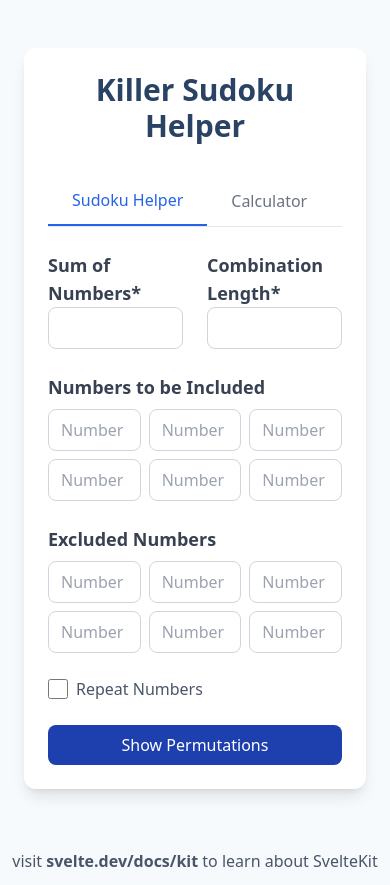
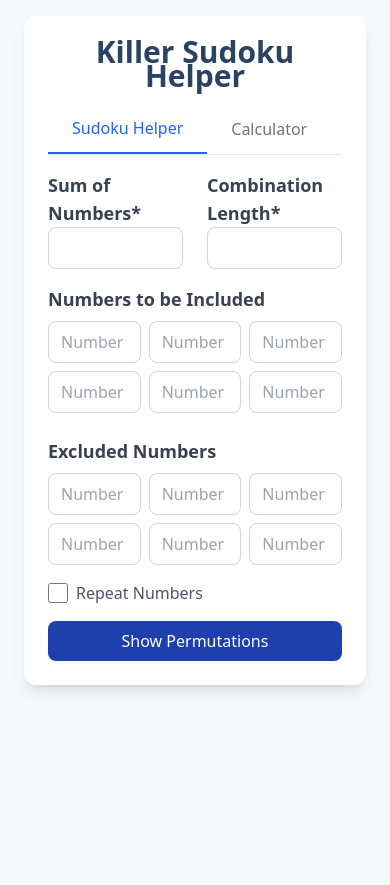
Before and after one commit to pteo/sudoku_helper, a SvelteKit app: page / in a window 390 px wide. After the commit the page ends 844 px from the top, so only its background shows below. Built offline with nearby package versions, Linux system fonts and the light colour scheme.

Commit message:
Adjusting spacing to fit better on mobile screen

```diff
--- a/src/routes/+layout.svelte
+++ b/src/routes/+layout.svelte
@@ -13,11 +13,7 @@
 		{@render children()}
 	</main>
 
-	<footer>
-		<p>
-			visit <a href="https://svelte.dev/docs/kit">svelte.dev/docs/kit</a> to learn about SvelteKit
-		</p>
-	</footer>
+
 </div>
 
 <style>
--- a/src/routes/+page.svelte
+++ b/src/routes/+page.svelte
@@ -186,9 +186,9 @@
 </script>
 
 <!-- ✅ Single container, everything inside the white card -->
-<div class="container mx-auto px-2 py-8 max-w-4xl">
-  <div class="bg-white rounded-xl shadow-lg p-6 space-y-6">
-    <h1 class="text-3xl font-bold text-primary text-center mb-8">Killer Sudoku Helper</h1>
+<div class="container mx-auto px-2 max-w-4xl">
+  <div class="bg-white rounded-xl shadow-lg p-6 space-y-4">
+    <h1 class="text-3xl font-bold text-primary text-center mb-4 leading-[0.8]">Killer Sudoku Helper</h1>
 
     <!-- Tabs -->
     <div class="flex border-b border-gray-200 mb-6">
```
